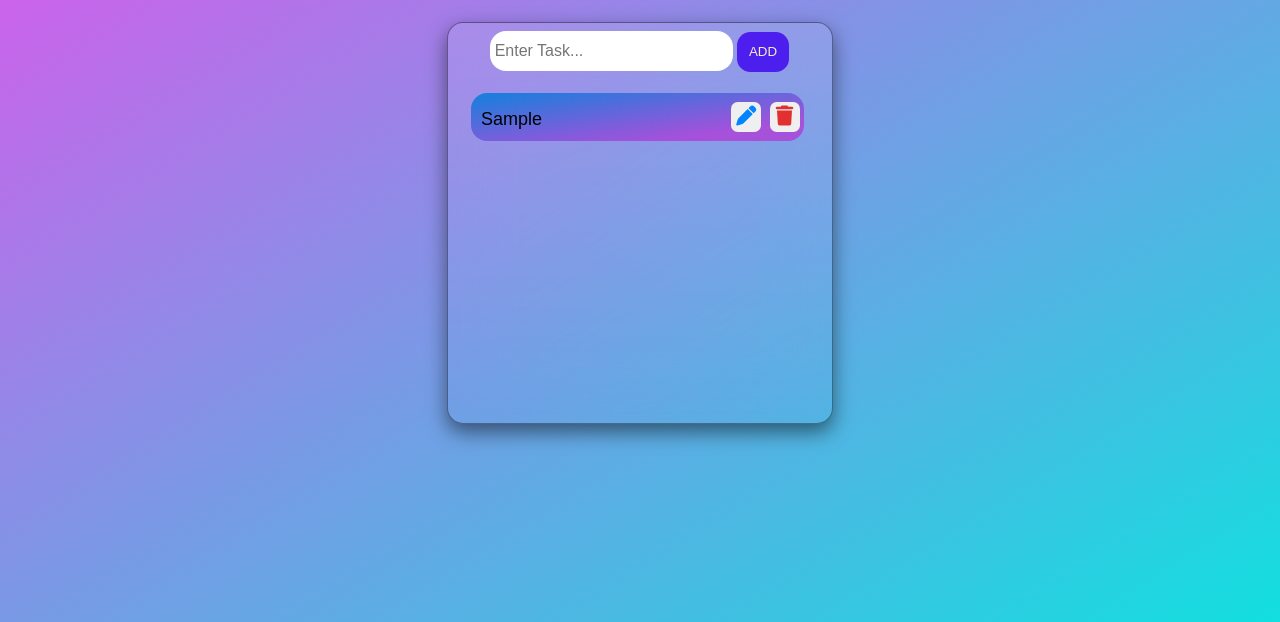
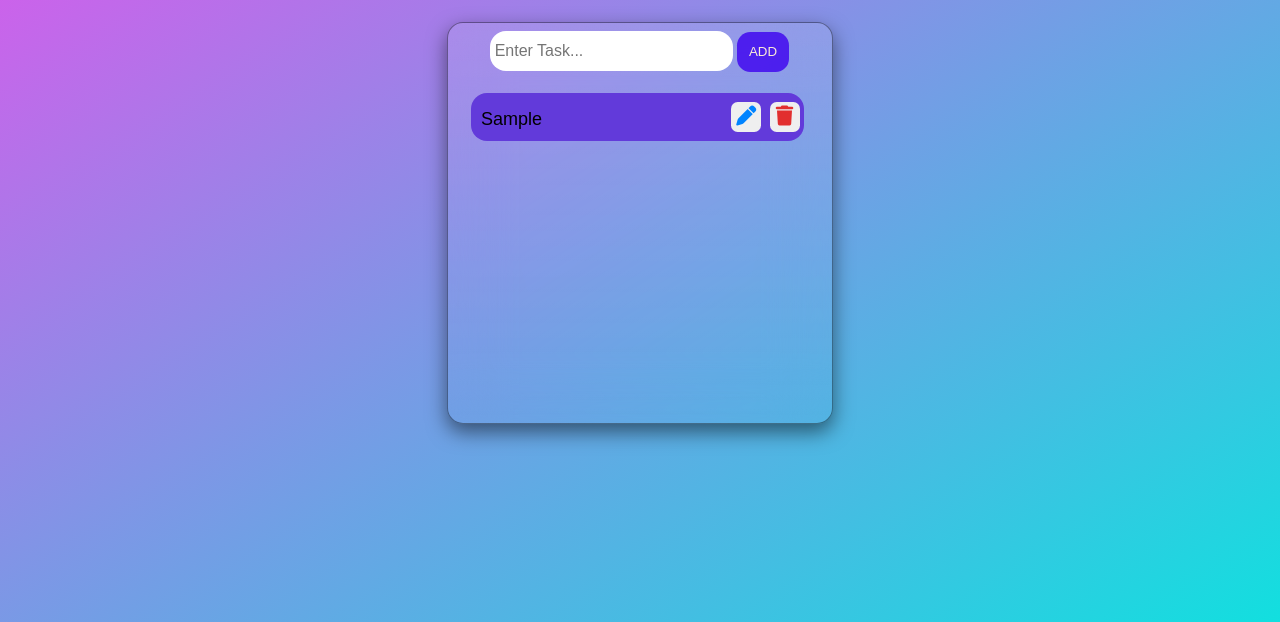
Before and after one commit to Anshu3301/ToDo-List, a plain HTML site: page index.html in a window 1280 px wide. Both pictures are taken after typing "Sample" into the empty fields and a click on the button "ADD". Shown: the part 178-800 px from the top of the page. Drawn offline with Linux system fonts and the light colour scheme.

Commit message:
Update style.css

```diff
--- a/style.css
+++ b/style.css
@@ -74,8 +74,7 @@ input:focus{
 .task{
     height: 6vh;
     width: 26vw;
-    /* background-color: #692fd8eb; */
-     background: linear-gradient(to bottom right, #1281dc 0%, #b82ad4ab 80%);
+    background-color: #623ada;
     display: flex;
     margin-top: 3px;
     margin-left: 1.8vw;
@@ -116,16 +115,13 @@ input:focus{
 }
 .edit{
     color: #0084ff;
-    /* margin: 5px 30px 5px 260px;   */
 }
 
 .todelete{
-    /* margin: 5px 10px 5px 0px; */
     color: #df0d0dd9;
 }
 
 #edit_delete{
-    /*background-color: #cc00ff; */
     width: 6vw;
     height: 6vh;
     display: flex;
```
